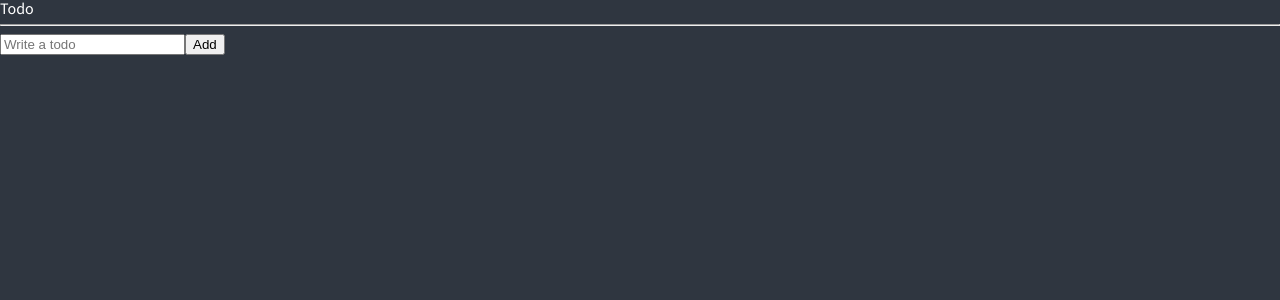
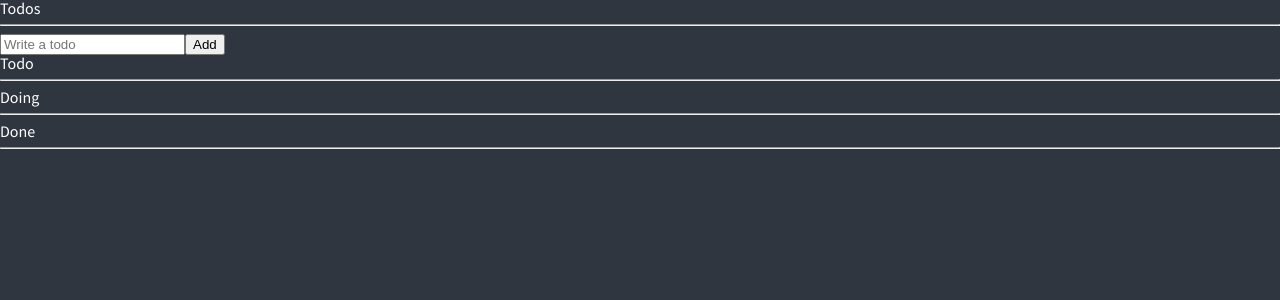
Before and after one commit to pildrums/Todo-app-typescript, a React (Create React App) app: page / in a window 1280 px wide. Shown: the top 300 px of the page. Built offline with nearby package versions, Linux system fonts and the light colour scheme.

Commit message:
Divided todo, doing, done

```diff
--- a/src/components/TodoList.tsx
+++ b/src/components/TodoList.tsx
@@ -1,21 +1,36 @@
 import { useRecoilValue } from "recoil";
-import { todoState } from "./atoms";
+import { todoSelector } from "./atoms";
 import CreateTodo from "./CreateTodo";
 import Todo from "./Todo";
 
 function TodoList() {
-  const todos = useRecoilValue(todoState);
-  console.log(todos);
+  const [todo, doing, done] = useRecoilValue(todoSelector);
   return (
     <div>
-      <h1>Todo</h1>
+      <h1>Todos</h1>
       <hr />
       <CreateTodo />
+      <h2>Todo</h2>
       <ul>
-        {todos.map((todo) => (
-          <Todo {...todo} key={todo.id} />
+        {todo.map((item) => (
+          <Todo {...item} key={item.id} />
         ))}
       </ul>
+      <hr />
+      <h2>Doing</h2>
+      <ul>
+        {doing.map((item) => (
+          <Todo {...item} key={item.id} />
+        ))}
+      </ul>
+      <hr />
+      <h2>Done</h2>
+      <ul>
+        {done.map((item) => (
+          <Todo {...item} key={item.id} />
+        ))}
+      </ul>
+      <hr />
     </div>
   );
 }
--- a/src/components/atoms.tsx
+++ b/src/components/atoms.tsx
@@ -1,4 +1,9 @@
-import { atom } from "recoil";
+import { atom, selector } from "recoil";
+
+/**
+ * selector는 atom의 output을 변형시키는 도구
+ * 즉 기존에 만들어 놓은 atom을 변화를 줄 수 있음
+ */
 
 export interface ITodo {
   text: string;
@@ -10,3 +15,15 @@ export const todoState = atom<ITodo[]>({
   key: "todo",
   default: [],
 });
+
+export const todoSelector = selector({
+  key: "todoSelector",
+  get: ({ get }) => {
+    const todos = get(todoState);
+    return [
+      todos.filter((todo) => todo.category === "TODO"),
+      todos.filter((todo) => todo.category === "DOING"),
+      todos.filter((todo) => todo.category === "DONE"),
+    ];
+  },
+});
```
